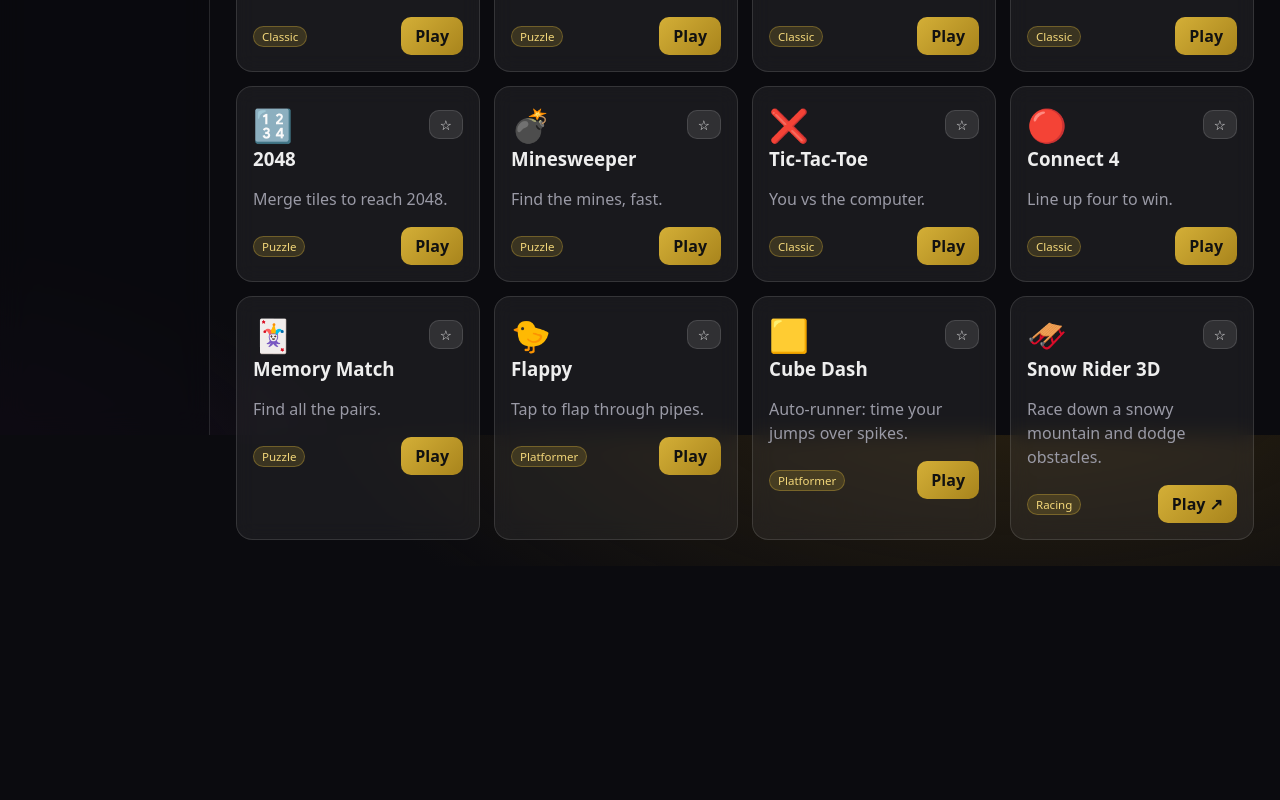
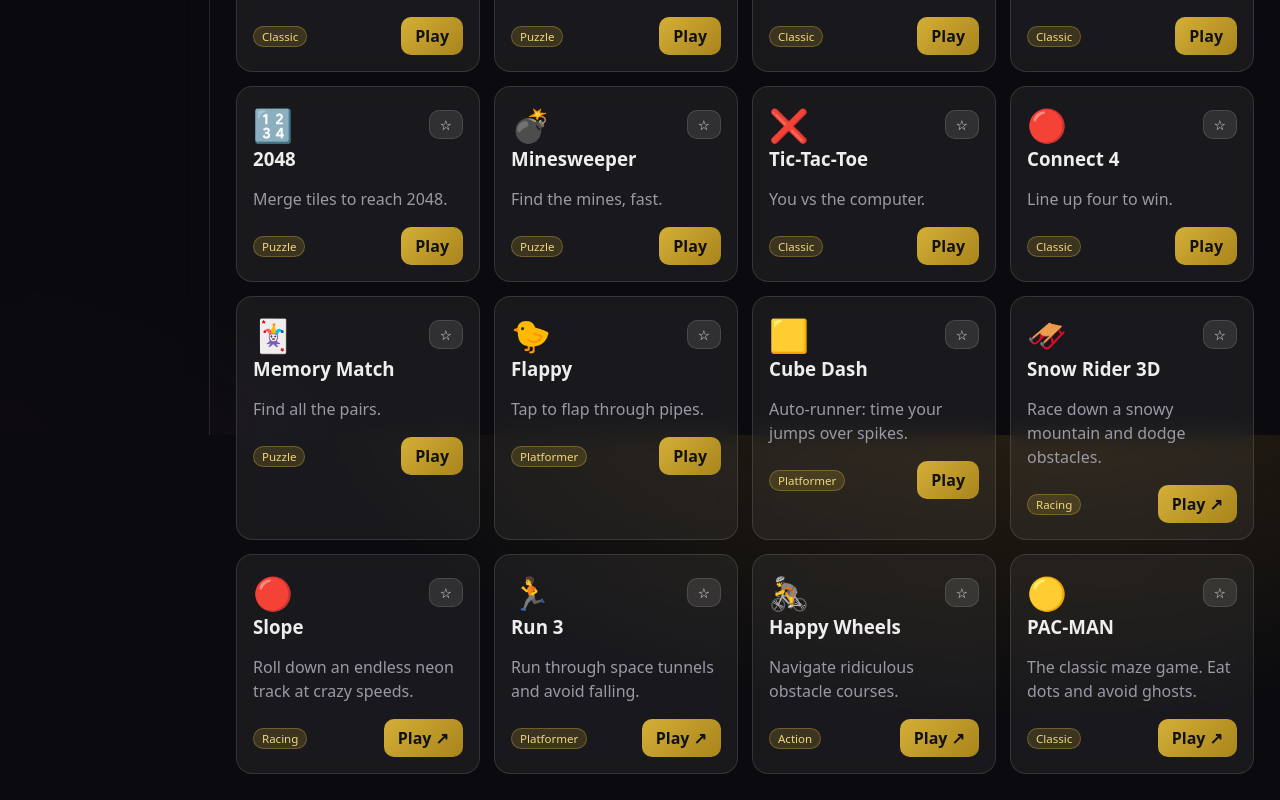
Before and after one commit to Taiteathailand/Invis-mafioso, a React (Vite) app: page /#/arcade in a window 1280 px wide. Shown: the part 365-1165 px from the top of the page. Before the commit the page ends 931 px from the top, so only its background shows below. Built offline with nearby package versions, Linux system fonts and the light colour scheme; no server answers.

Commit message:
Update Arcade.jsx

```diff
--- a/src/pages/Arcade.jsx
+++ b/src/pages/Arcade.jsx
@@ -12,6 +12,38 @@ const EXTERNAL_GAMES = [
     category: 'Racing',
     url: 'https://snowrider.com/',
   },
+  {
+    id: 'slope',
+    name: 'Slope',
+    icon: '🔴',
+    desc: 'Roll down an endless neon track at crazy speeds.',
+    category: 'Racing',
+    url: 'https://slopegame.com/',
+  },
+  {
+    id: 'run-3',
+    name: 'Run 3',
+    icon: '🏃',
+    desc: 'Run through space tunnels and avoid falling.',
+    category: 'Platformer',
+    url: 'https://www.coolmathgames.com/0-run-3',
+  },
+  {
+    id: 'happy-wheels',
+    name: 'Happy Wheels',
+    icon: '🚴',
+    desc: 'Navigate ridiculous obstacle courses.',
+    category: 'Action',
+    url: 'https://totaljerkface.com/happy_wheels.t6',
+  },
+  {
+    id: 'pacman',
+    name: 'PAC-MAN',
+    icon: '🟡',
+    desc: 'The classic maze game. Eat dots and avoid ghosts.',
+    category: 'Classic',
+    url: 'https://www.pacman.com/en/',
+  },
 ]
 
 const CATEGORIES = [
@@ -20,6 +52,7 @@ const CATEGORIES = [
   'Puzzle',
   'Classic',
   'Platformer',
+  'Action',
   'Favorites',
 ]
 
@@ -72,9 +105,12 @@ export default function Arcade() {
     }))
 
     return [...builtIn, ...external].filter((g) => {
+      const term = search.toLowerCase()
+
       const matchesSearch =
-        g.name.toLowerCase().includes(search.toLowerCase()) ||
-        g.desc.toLowerCase().includes(search.toLowerCase())
+        g.name.toLowerCase().includes(term) ||
+        g.desc.toLowerCase().includes(term) ||
+        g.category.toLowerCase().includes(term)
 
       const matchesCategory =
         category === 'All Games' ||
@@ -125,7 +161,11 @@ export default function Arcade() {
               <button
                 className="btn sm"
                 onClick={() => toggleFavorite(g.id)}
-                aria-label="Toggle favorite"
+                aria-label={
+                  favorites.includes(g.id)
+                    ? 'Remove favorite'
+                    : 'Add favorite'
+                }
               >
                 {favorites.includes(g.id) ? '⭐' : '☆'}
               </button>
@@ -133,8 +173,10 @@ export default function Arcade() {
 
             <h3>{g.name}</h3>
             <p className="mut">{g.desc}</p>
+
             <div className="row" style={{ justifyContent: 'space-between' }}>
               <span className="badge">{g.category}</span>
+
               {g.external ? (
                 <a
                   className="btn gold"
@@ -157,7 +199,9 @@ export default function Arcade() {
       {games.length === 0 && (
         <div className="card">
           <h3>No games found</h3>
-          <p className="mut">Try another search or category.</p>
+          <p className="mut">
+            Try another search or category.
+          </p>
         </div>
       )}
     </div>
```
